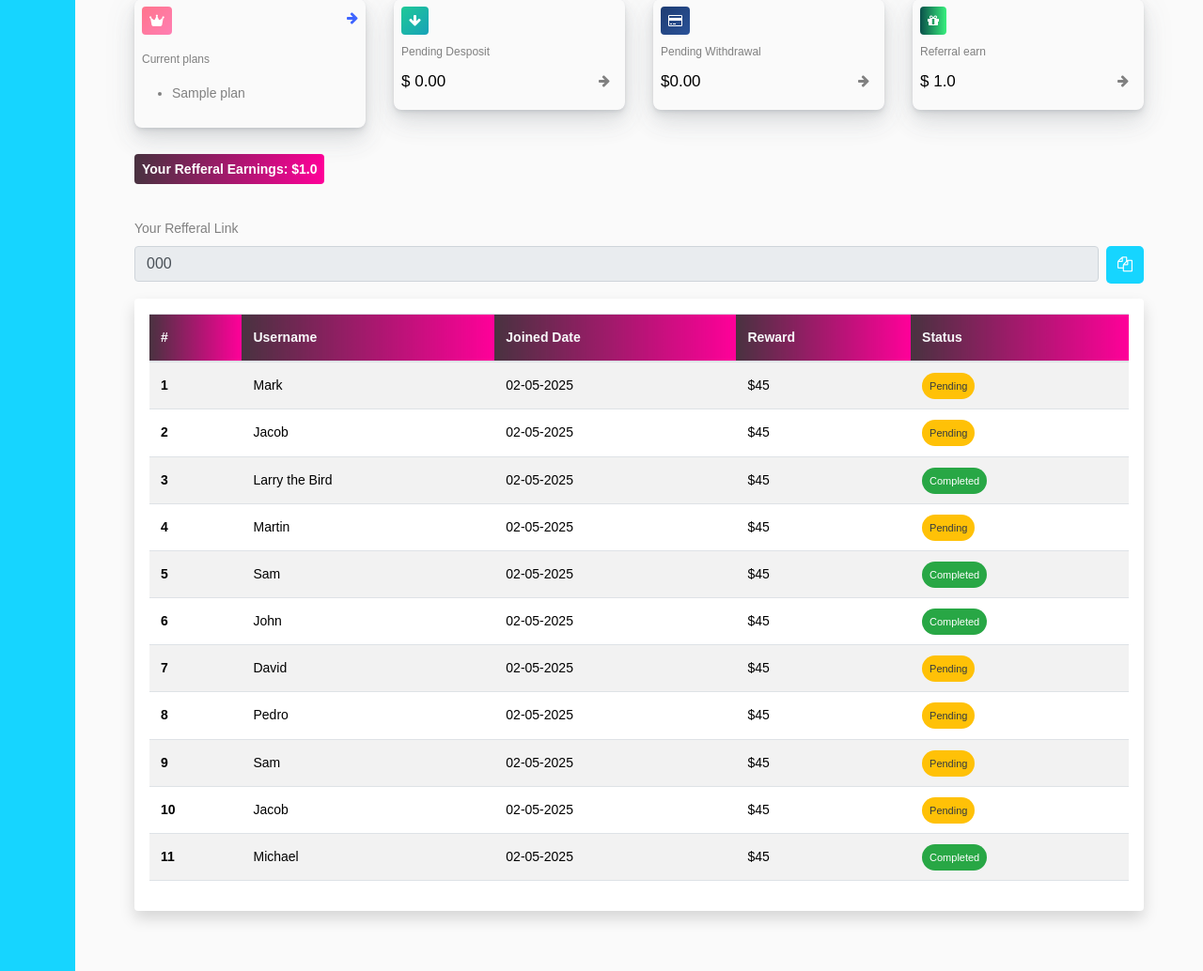
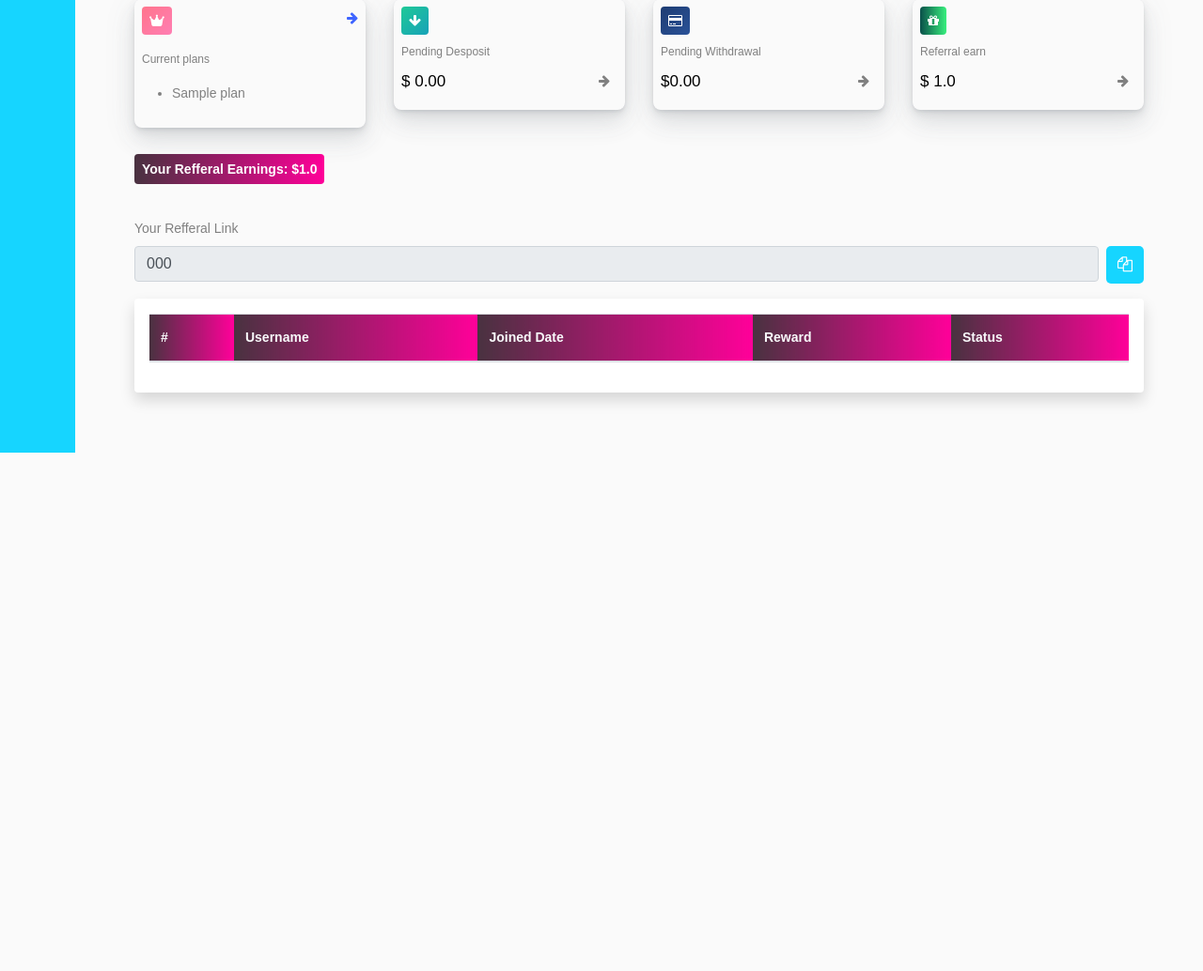
Before and after one commit to switnexxtra/cyptotradingbots, a Flask app: page /user/dashboard in a window 1280 px wide. Shown: the part 865-1899 px from the top of the page at 94% size. After the commit the page ends 1347 px from the top, so only its background shows below. Run offline with Flask 3, Linux system fonts and the light colour scheme; a user stored in the database is signed in; tables that the repository leaves empty hold one stand-in row (values such as "Sample post"); lists and menus that the app fills with data are empty; parts of the project's set-up code (start-up, migrations or seed data) failed here and were passed over; some libraries are stand-ins or nearby versions.

Commit message:
Update user_dashboard.html

```diff
--- a/templates/user/user_dashboard.html
+++ b/templates/user/user_dashboard.html
@@ -994,103 +994,7 @@
                                     </thead>
                                     <tbody>
 
-                                        <tr>
-                                            <th scope="row">1</th>
-                                            <td>Mark</td>
-                                            <td>02-05-2025</td>
-                                            <td>$45</td>
-                                            <td>
-                                                <p class="bg-warning text-dark p-2 d-inline">Pending</p>
-                                            </td>
-                                        </tr>
-                                        <tr>
-                                            <th scope="row">2</th>
-                                            <td>Jacob</td>
-                                            <td>02-05-2025</td>
-                                            <td>$45</td>
-                                            <td><p class="bg-warning text-dark p-2 d-inline">Pending</p></td>
-                                        </tr>
-                                        <tr>
-                                            <th scope="row">3</th>
-                                            <td>Larry the Bird</td>
-                                            <td>02-05-2025</td>
-                                            <td>$45</td>
-                                            <td>
-                                                <p class="bg-success text-white p-2 d-inline">Completed</p>
-                                            </td>
-                                        </tr>
-                                        <tr>
-                                            <th scope="row">4</th>
-                                            <td>Martin</td>
-                                            <td>02-05-2025</td>
-                                            <td>$45</td>
-                                            <td>
-                                                <p class="bg-warning text-dark p-2 d-inline">Pending</p>
-                                            </td>
-                                        </tr>
-                                        <tr>
-                                            <th scope="row">5</th>
-                                            <td>Sam</td>
-                                            <td>02-05-2025</td>
-                                            <td>$45</td>
-                                            <td>
-                                                <p class="bg-success text-white p-2 d-inline">Completed</p>
-                                            </td>
-                                        </tr>
-                                        <tr>
-                                            <th scope="row">6</th>
-                                            <td>John</td>
-                                            <td>02-05-2025</td>
-                                            <td>$45</td>
-                                            <td>
-                                                <p class="bg-success text-white p-2 d-inline">Completed</p>
-                                            </td>
-                                        </tr>
-                                        <tr>
-                                            <th scope="row">7</th>
-                                            <td>David</td>
-                                            <td>02-05-2025</td>
-                                            <td>$45</td>
-                                            <td>
-                                                <p class="bg-warning text-dark p-2 d-inline">Pending</p>
-                                            </td>
-                                        </tr>
-                                        <tr>
-                                            <th scope="row">8</th>
-                                            <td>Pedro</td>
-                                            <td>02-05-2025</td>
-                                            <td>$45</td>
-                                            <td>
-                                                <p class="bg-warning text-dark p-2 d-inline">Pending</p>
-                                            </td>
-                                        </tr>
-                                        <tr>
-                                            <th scope="row">9</th>
-                                            <td>Sam</td>
-                                            <td>02-05-2025</td>
-                                            <td>$45</td>
-                                            <td>
-                                                <p class="bg-warning text-dark p-2 d-inline">Pending</p>
-                                            </td>
-                                        </tr>
-                                        <tr>
-                                            <th scope="row">10</th>
-                                            <td>Jacob</td>
-                                            <td>02-05-2025</td>
-                                            <td>$45</td>
-                                            <td>
-                                                <p class="bg-warning text-dark p-2 d-inline">Pending</p>
-                                            </td>
-                                        </tr>
-                                        <tr>
-                                            <th scope="row">11</th>
-                                            <td>Michael</td>
-                                            <td>02-05-2025</td>
-                                            <td>$45</td>
-                                            <td>
-                                                <p class="bg-success text-white p-2 d-inline">Completed</p>
-                                            </td>
-                                        </tr>
+
                                     </tbody>
                                 </table>
                             </div><!-- End -->
```
